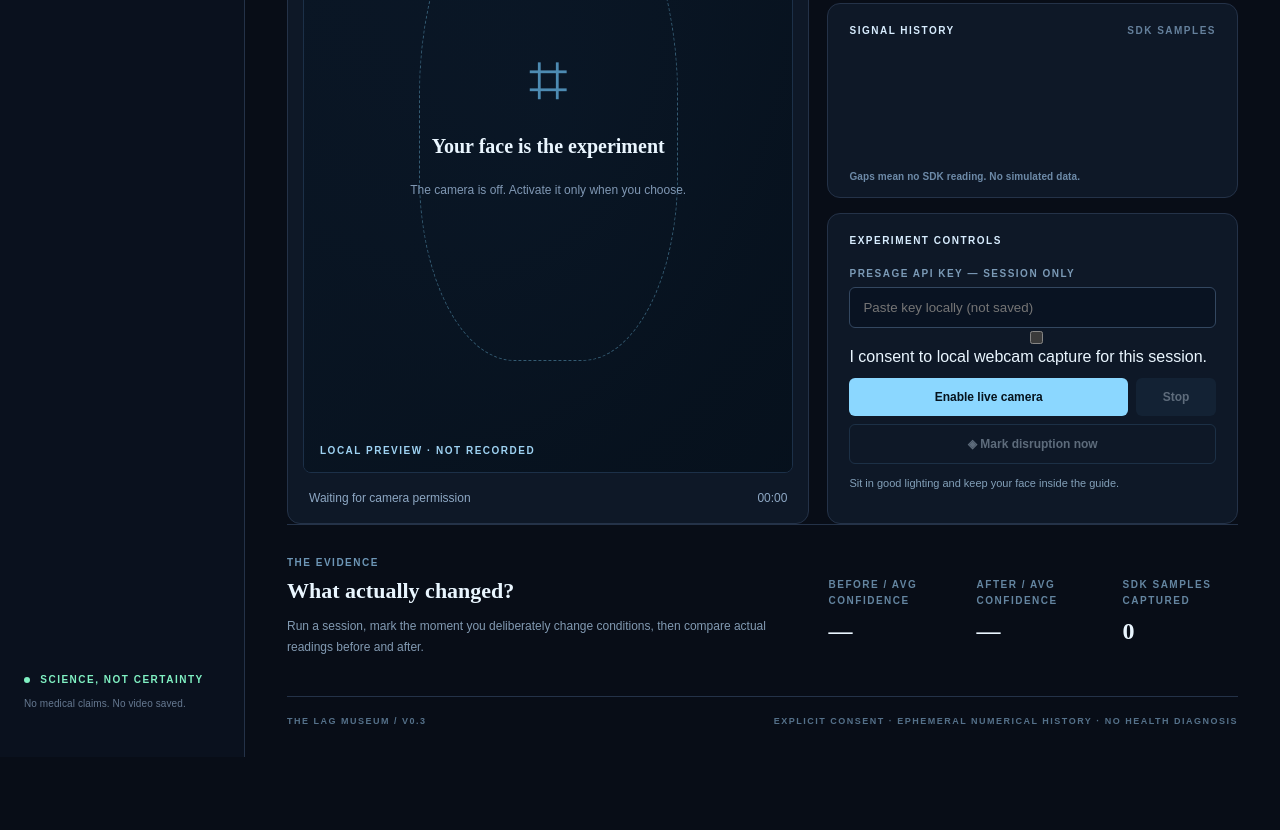
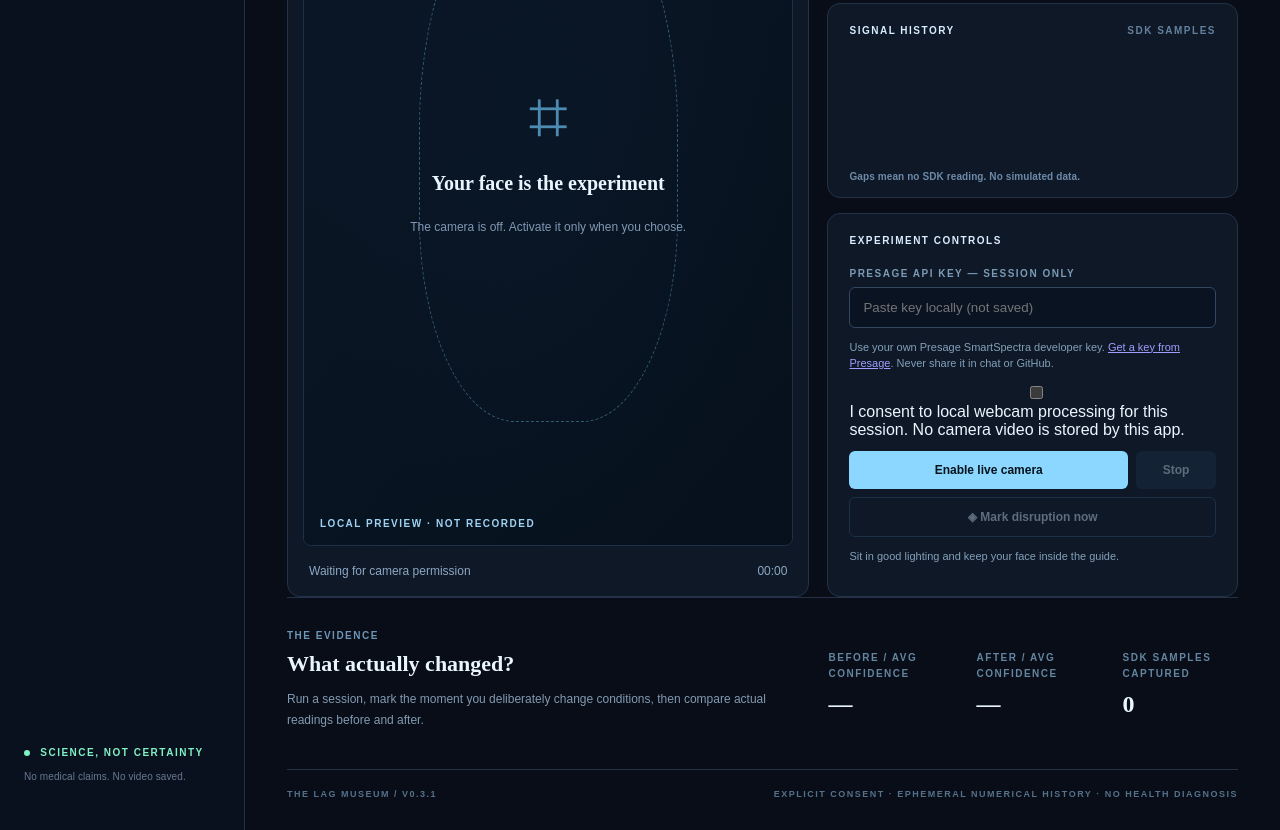
Before and after one commit to Roy0x/lag-museum, an Electron app: page index.html in a window 1280 px wide. Shown: the part 570-1400 px from the top of the page. Before the commit the page ends 1327 px from the top, so only its background shows below. Drawn offline with Linux system fonts and the light colour scheme; files whose address does not match are found by name.

Commit message:
fix: improve key onboarding, consent layout and SDK diagnostics

```diff
--- a/index.html
+++ b/index.html
@@ -1,4 +1,4 @@
-<!doctype html><html lang="en"><head><meta charset="utf-8"/><meta name="viewport" content="width=device-width,initial-scale=1"/><meta http-equiv="Content-Security-Policy" content="default-src 'self'; script-src 'self'; style-src 'self' 'unsafe-inline'; media-src 'self' blob:; img-src 'self' data:; connect-src 'self' https://*.presagetech.com"/><title>The Lag Museum — Signal Lab</title><link rel="stylesheet" href="src/styles.css"/></head><body>
+<!doctype html><html lang="en"><head><meta charset="utf-8"/><meta name="viewport" content="width=device-width,initial-scale=1"/><meta http-equiv="Content-Security-Policy" content="default-src 'self'; script-src 'self'; style-src 'self' 'unsafe-inline'; media-src 'self' blob:; worker-src 'self' blob:; img-src 'self' data:; connect-src 'self' https://*.presagetech.com"/><title>The Lag Museum — Signal Lab</title><link rel="stylesheet" href="src/styles.css"/></head><body>
 <div class="shell">
  <aside class="rail"><div class="mark"><span class="mark-icon">◉</span><span>THE LAG<br/><b>MUSEUM</b></span></div><p class="rail-label">EXHIBITIONS / 2026</p><nav id="rooms" aria-label="Exhibit rooms"></nav><div class="rail-bottom"><span class="green-dot"></span> SCIENCE, NOT CERTAINTY <p>No medical claims. No video saved.</p></div></aside>
  <main class="content"><header><div class="eyebrow">PRESAGE SMARTSPECTRA / INTERACTIVE EXHIBIT</div><div class="header-right"><span id="connection" class="status">OFFLINE</span><span id="clock">SESSION NOT STARTED</span></div></header>
@@ -6,8 +6,8 @@
   <div class="workspace"><div class="stage"><div class="stage-top"><span>LIVE EXPERIMENT</span><span id="camera-label">CAMERA INACTIVE</span></div><div class="camera-area"><video autoplay muted playsinline id="preview"></video><div class="camera-overlay" id="preview-overlay"><span class="viewfinder">⌗</span><h3>Your face is the experiment</h3><p>The camera is off. Activate it only when you choose.</p></div><div class="face-frame"></div><span class="camera-corner">LOCAL PREVIEW · NOT RECORDED</span></div><div class="stage-footer"><span id="live-hint">Waiting for camera permission</span><span id="elapsed">00:00</span></div></div>
   <div class="sidebar"><div class="panel metrics"><div class="panel-heading">LIVE MEASUREMENTS <span class="subtle">REAL SDK ONLY</span></div><div class="metric-grid"><div><div class="metric-label">PULSE</div><div class="metric-value"><span id="pulse">—</span><small>BPM</small></div></div><div><div class="metric-label">CONFIDENCE</div><div class="metric-value"><span id="confidence">—</span><small>%</small></div></div></div><div class="window-label"><span>12-SECOND ANALYSIS WINDOW</span><span id="window-percent">0%</span></div><div class="progress"><div id="window-progress"></div></div><div class="detail-pair"><span>Signal stability</span><b id="stability">Awaiting data</b></div><div class="detail-pair"><span>Validation</span><b id="validation">Not started</b></div></div>
     <div class="panel chart-panel"><div class="panel-heading">SIGNAL HISTORY <span class="subtle">SDK SAMPLES</span></div><canvas id="chart" width="620" height="190" aria-label="Live pulse history"></canvas><span class="chart-caption">Gaps mean no SDK reading. No simulated data.</span></div>
-    <div class="panel action-panel"><div class="panel-heading">EXPERIMENT CONTROLS</div><label for="api-key" class="field-label">PRESAGE API KEY — SESSION ONLY</label><input id="api-key" type="password" placeholder="Paste key locally (not saved)" autocomplete="off"/><label class="consent"><input id="camera-consent" type="checkbox"/> I consent to local webcam capture for this session.</label><div class="controls"><button id="start" class="primary">Enable live camera</button><button id="stop" class="secondary" disabled>Stop</button></div><button id="marker" class="marker" disabled>◈ Mark disruption now</button><p id="instruction">Sit in good lighting and keep your face inside the guide.</p></div>
+    <div class="panel action-panel"><div class="panel-heading">EXPERIMENT CONTROLS</div><label for="api-key" class="field-label">PRESAGE API KEY — SESSION ONLY</label><input id="api-key" type="password" placeholder="Paste key locally (not saved)" autocomplete="off"/><p class="key-help">Use your own Presage SmartSpectra developer key. <a href="https://physiology.presagetech.com" id="key-help-link">Get a key from Presage</a>. Never share it in chat or GitHub.</p><label class="consent"><input id="camera-consent" type="checkbox"/><span>I consent to local webcam processing for this session. No camera video is stored by this app.</span></label><p id="sdk-diagnostic" class="sdk-diagnostic" role="alert" aria-live="polite" hidden></p><div class="controls"><button id="start" class="primary">Enable live camera</button><button id="stop" class="secondary" disabled>Stop</button></div><button id="marker" class="marker" disabled>◈ Mark disruption now</button><p id="instruction">Sit in good lighting and keep your face inside the guide.</p></div>
   </div></div>
   <section class="bottom"><div><span class="eyebrow">THE EVIDENCE</span><h2>What actually changed?</h2><p id="experiment-explanation">Run a session, mark the moment you deliberately change conditions, then compare actual readings before and after.</p></div><div class="evidence"><div><span>BEFORE / AVG CONFIDENCE</span><strong id="before">—</strong></div><div><span>AFTER / AVG CONFIDENCE</span><strong id="after">—</strong></div><div><span>SDK SAMPLES CAPTURED</span><strong id="sample-count">0</strong></div></div></section>
-  <footer><span>THE LAG MUSEUM / V0.3</span><span>EXPLICIT CONSENT · EPHEMERAL NUMERICAL HISTORY · NO HEALTH DIAGNOSIS</span></footer>
+  <footer><span>THE LAG MUSEUM / V0.3.1</span><span>EXPLICIT CONSENT · EPHEMERAL NUMERICAL HISTORY · NO HEALTH DIAGNOSIS</span></footer>
  </main></div><script src="dist/renderer.js"></script></body></html>
```
